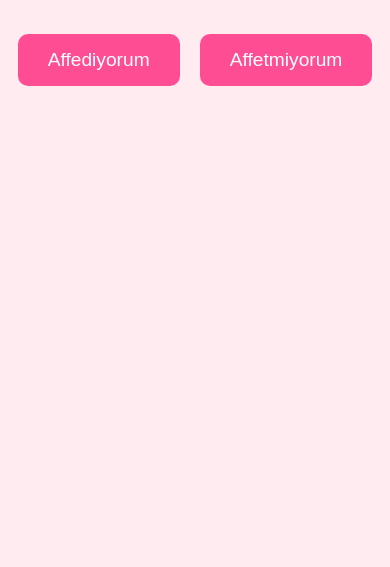
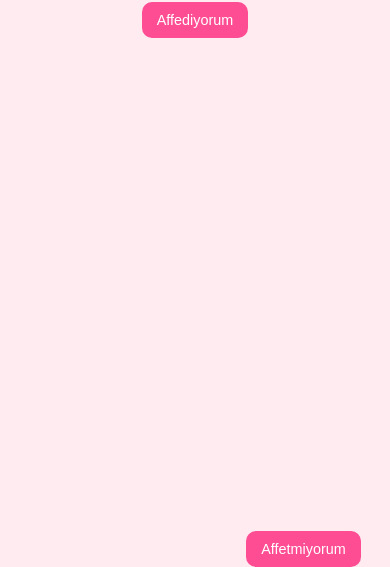
Before and after one commit to Emreguven35/cagla, a plain HTML site: page index.html in a window 390 px wide. Shown: the part 444-1011 px from the top of the page. Before the commit the page ends 844 px from the top, so only its background shows below. Drawn offline with Linux system fonts and the light colour scheme.

Commit message:
Add files via upload

```diff
--- a/index.html
+++ b/index.html
@@ -7,7 +7,7 @@
   <style>
     body {
       margin: 0;
-      padding: 0;
+      padding: 20px;
       display: flex;
       flex-direction: column;
       justify-content: center;
@@ -19,29 +19,51 @@
       overflow: hidden;
     }
     h1 {
-      font-size: 2.5rem;
+      font-size: clamp(1.5rem, 5vw, 2.5rem);
       color: #e60073;
       text-shadow: 2px 2px 5px #ff99cc;
+      margin-bottom: 40px;
+      padding: 0 10px;
     }
-    .buttons {
-      margin-top: 20px;
+    .buttons-container {
+      position: relative;
+      width: 100vw;
+      height: 60vh;
       display: flex;
-      gap: 20px;
-      position: relative;
+      justify-content: center;
+      align-items: center;
     }
     button {
-      padding: 15px 30px;
-      font-size: 1.2rem;
+      padding: 15px 25px;
+      font-size: clamp(1rem, 3vw, 1.2rem);
       border: none;
       border-radius: 10px;
       cursor: pointer;
       background-color: #ff4d94;
       color: white;
       transition: all 0.3s ease;
-      position: relative;
+      min-width: 120px;
+      white-space: nowrap;
     }
     button:hover {
       background-color: #e60073;
+      transform: scale(1.05);
+    }
+    button:active {
+      transform: scale(0.98);
+    }
+    #yesBtn {
+      /* Affediyorum butonu tamamen sabit */
+      position: static;
+      z-index: 10;
+    }
+    #noBtn {
+      /* Affetmiyorum butonu başlangıçta yanında */
+      position: absolute;
+      left: 50%;
+      top: 50%;
+      transform: translate(140px, -50%);
+      transition: all 0.2s ease-out;
     }
     .hearts {
       position: absolute;
@@ -65,15 +87,56 @@
     .message {
       display: none;
       margin-top: 30px;
-      font-size: 2rem;
+      font-size: clamp(1.2rem, 4vw, 2rem);
       color: #cc0066;
       font-weight: bold;
+      padding: 0 20px;
+    }
+
+    /* Mobil responsive eklemeleri */
+    @media (max-width: 768px) {
+      body {
+        padding: 10px;
+      }
+
+      h1 {
+        margin-bottom: 20px;
+      }
+
+      .buttons-container {
+        height: 50vh;
+      }
+
+      button {
+        padding: 12px 20px;
+        min-width: 100px;
+      }
+
+      #noBtn {
+        transform: translate(110px, -50%);
+      }
+    }
+
+    @media (max-width: 480px) {
+      .buttons-container {
+        height: 40vh;
+      }
+
+      button {
+        padding: 10px 15px;
+        min-width: 90px;
+        font-size: 0.9rem;
+      }
+
+      #noBtn {
+        transform: translate(100px, -50%);
+      }
     }
   </style>
 </head>
 <body>
   <h1>ÇAĞLA NOLUR BENİ AFFET</h1>
-  <div class="buttons">
+  <div class="buttons-container">
     <button id="yesBtn">Affediyorum</button>
     <button id="noBtn">Affetmiyorum</button>
   </div>
@@ -86,21 +149,97 @@
     const heartsContainer = document.getElementById("hearts");
     const message = document.getElementById("message");
 
-    // Move the "Affetmiyorum" button only when hovered
+    // Rastgele pozisyon üretme fonksiyonu (mobil uyumlu)
+    function getRandomPosition() {
+      const container = document.querySelector('.buttons-container');
+      const containerRect = container.getBoundingClientRect();
+      const yesRect = yesBtn.getBoundingClientRect();
+      const noRect = noBtn.getBoundingClientRect();
+
+      // Güvenli alan sınırları (sayfa kenarlarından uzak)
+      const margin = 20;
+      const minX = margin;
+      const maxX = window.innerWidth - noRect.width - margin;
+      const minY = 100; // Başlıktan uzak
+      const maxY = window.innerHeight - noRect.height - 100; // Alt mesajdan uzak
+
+      let attempts = 0;
+      let newX, newY;
+
+      do {
+        newX = Math.random() * (maxX - minX) + minX;
+        newY = Math.random() * (maxY - minY) + minY;
+        attempts++;
+      } while (
+        attempts < 30 && (
+          // Affediyorum butonuna çok yakın olmasını engelle
+          Math.abs(newX - yesRect.left) < 150 ||
+          Math.abs(newY - yesRect.top) < 80
+        )
+      );
+
+      return { x: newX, y: newY };
+    }
+
+    // Mouse affetmiyorum butonuna yaklaştığında kaç
     noBtn.addEventListener("mouseenter", () => {
-      const x = Math.random() * (window.innerWidth - noBtn.offsetWidth);
-      const y = Math.random() * (window.innerHeight - noBtn.offsetHeight);
-      noBtn.style.position = "absolute";
-      noBtn.style.left = `${x}px`;
-      noBtn.style.top = `${y}px`;
+      const pos = getRandomPosition();
+      noBtn.style.left = pos.x + "px";
+      noBtn.style.top = pos.y + "px";
     });
 
-    // When "Affediyorum" is clicked
+    // Mouse butona yaklaştığında da kaç (daha hassas)
+    noBtn.addEventListener("mouseover", () => {
+      const pos = getRandomPosition();
+      noBtn.style.left = pos.x + "px";
+      noBtn.style.top = pos.y + "px";
+    });
+
+    // Focus olduğunda da kaç (klavye ile erişimi engelle)
+    noBtn.addEventListener("focus", () => {
+      const pos = getRandomPosition();
+      noBtn.style.left = pos.x + "px";
+      noBtn.style.top = pos.y + "px";
+      noBtn.blur(); // Focus'u kaldır
+    });
+
+    // Touch events for mobile
+    noBtn.addEventListener("touchstart", (e) => {
+      e.preventDefault();
+      const pos = getRandomPosition();
+      noBtn.style.left = pos.x + "px";
+      noBtn.style.top = pos.y + "px";
+    });
+
+    // Click event'i de engelle (eğer bir şekilde tıklanabilirse)
+    noBtn.addEventListener("click", (e) => {
+      e.preventDefault();
+      const pos = getRandomPosition();
+      noBtn.style.left = pos.x + "px";
+      noBtn.style.top = pos.y + "px";
+    });
+
+    // "Affediyorum" butonuna tıklanınca
     yesBtn.addEventListener("click", () => {
       message.style.display = "block";
+      // Affetmiyorum butonunu GİZLEME, sadece biraz daha hızlı hareket ettir
+
+      // Kalp yağmuru başlat
       for (let i = 0; i < 50; i++) {
-        createHeart();
+        setTimeout(() => createHeart(), i * 100);
       }
+
+      // Affetmiyorum butonunu daha sık hareket ettir
+      const fastInterval = setInterval(() => {
+        const pos = getRandomPosition();
+        noBtn.style.left = pos.x + "px";
+        noBtn.style.top = pos.y + "px";
+      }, 1000);
+
+      // 10 saniye sonra normal hızına dön
+      setTimeout(() => {
+        clearInterval(fastInterval);
+      }, 10000);
     });
 
     function createHeart() {
@@ -116,6 +255,30 @@
         heart.remove();
       }, 4000);
     }
+
+    // Sayfa yüklendiğinde affetmiyorum butonunu rastgele konumlandır
+    window.addEventListener('load', () => {
+      setTimeout(() => {
+        const pos = getRandomPosition();
+        noBtn.style.left = pos.x + "px";
+        noBtn.style.top = pos.y + "px";
+      }, 500);
+    });
+
+    // Her 3 saniyede bir affetmiyorum butonunu hareket ettir
+    setInterval(() => {
+      // Buton her zaman görünür kalacak
+      const pos = getRandomPosition();
+      noBtn.style.left = pos.x + "px";
+      noBtn.style.top = pos.y + "px";
+    }, 3000);
+
+    // Sayfa boyutu değiştiğinde buton pozisyonunu güncelle
+    window.addEventListener('resize', () => {
+      const pos = getRandomPosition();
+      noBtn.style.left = pos.x + "px";
+      noBtn.style.top = pos.y + "px";
+    });
   </script>
 </body>
 </html>
```
